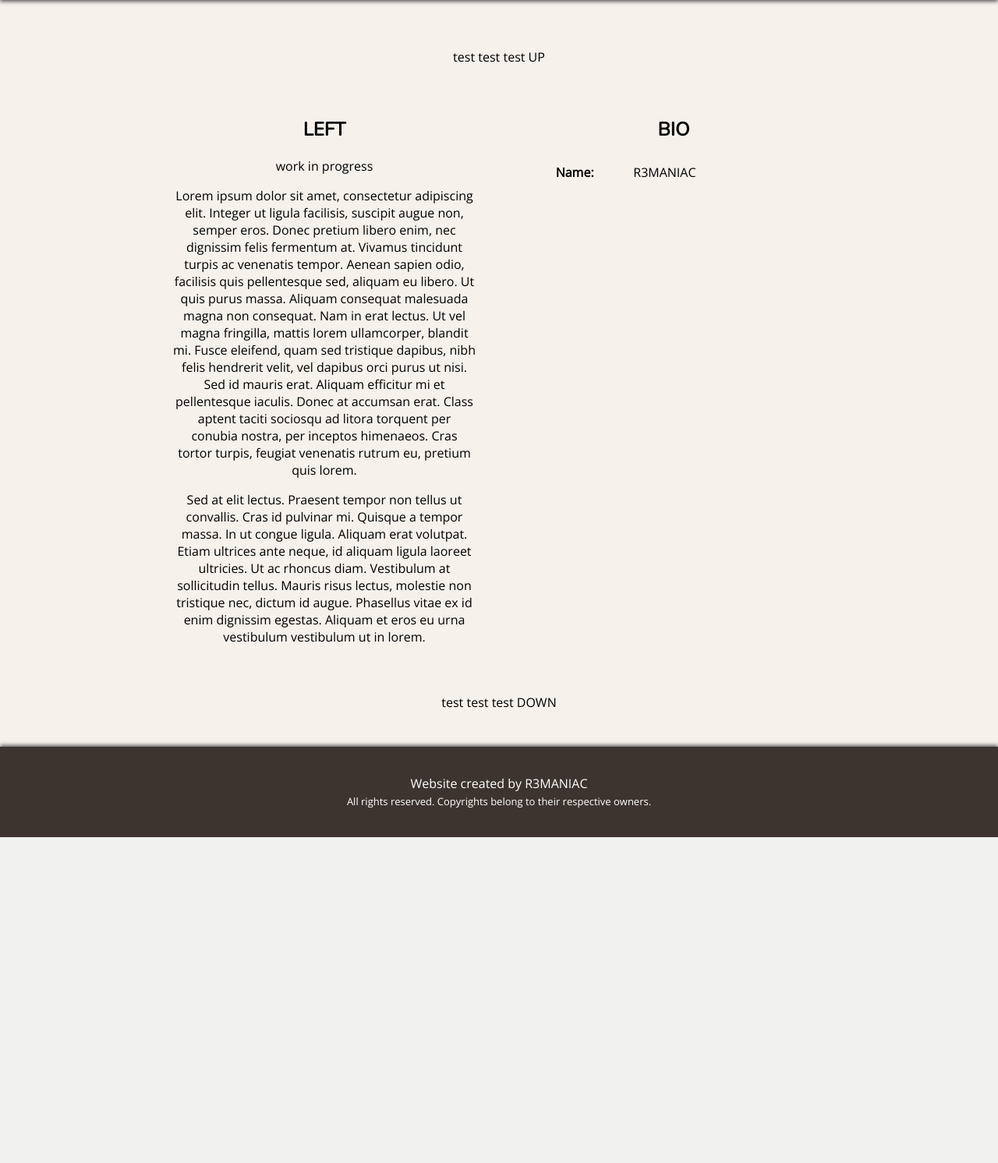
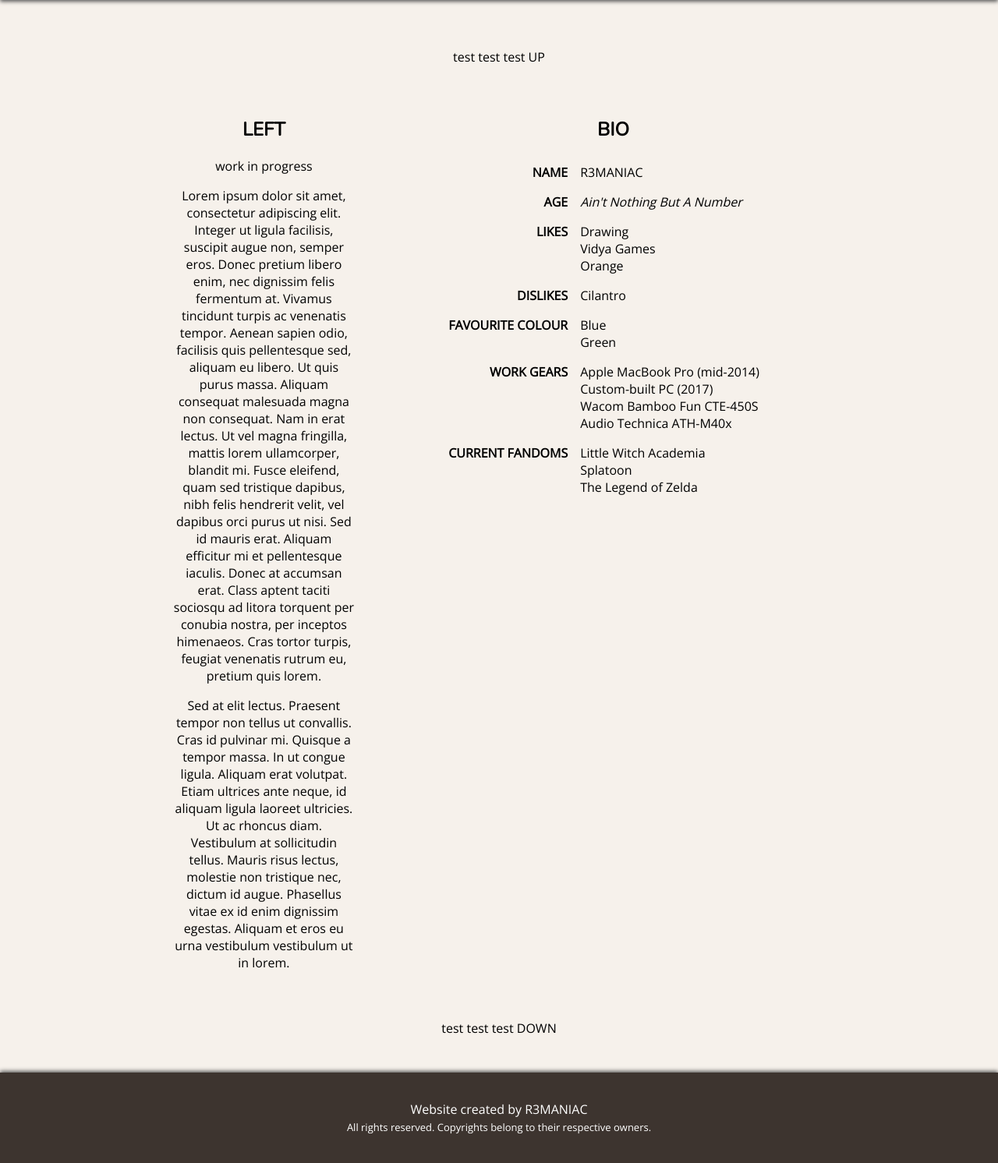
Before and after one commit to remaniac3/remaniac3.github.io, a PHP site: page /about.html in a window 1280 px wide. Shown: the part 50-1542 px from the top of the page at 78% size. Before the commit the page ends 1124 px from the top, so only its background shows below. Run offline with PHP 8.4, Linux system fonts and the light colour scheme.

Commit message:
axel's coding boot camp

```diff
--- a/about.html
+++ b/about.html
@@ -86,8 +86,55 @@
 
                 <table id="about">
                     <tr>
-                        <th>Name: </th>
+                        <th>NAME</th>
                         <td>R3MANIAC</td>
+                    </tr>
+
+                    <tr>
+                        <th>AGE</th>
+                        <td><i>Ain't Nothing But A Number</i></td>
+                    </tr>
+
+                    <tr>
+                        <th>LIKES</th>
+                        <td>Drawing
+                            <br>
+                            Vidya Games
+                            <br>
+                            Orange</td>
+                    </tr>
+
+                    <tr>
+                        <th>DISLIKES</th>
+                        <td>Cilantro</td>
+                    </tr>
+
+                    <tr>
+                        <th>FAVOURITE COLOUR</th>
+                        <td>Blue
+                            <br>
+                            Green</td>
+                    </tr>
+
+                    <tr>
+                        <th>WORK GEARS</th>
+                        <td>Apple MacBook Pro (mid-2014)
+                            <br>
+                            Custom-built PC (2017)
+                            <br>
+                            Wacom Bamboo Fun CTE-450S
+                            <br>
+                            Audio Technica ATH-M40x
+                        </td>
+                    </tr>
+
+                    <tr>
+                        <th>CURRENT FANDOMS</th>
+                        <td>Little Witch Academia
+                            <br>
+                            Splatoon
+                            <br>
+                            The Legend of Zelda</td>
                     </tr>
                 </table>
 
--- a/index.html
+++ b/index.html
@@ -37,7 +37,7 @@
 
 
 <div class="main">
-    <p><img src="https://remaniac3.github.io/img/golden_png_500.png", width="300px", height="300px"></img></p>
+    <p align=center><img src="img/golden_png_500.png", width="300px", height="300px"></img></p>
     <p>Hello there! This is R3MANIAC.</p>
     <p>The website is still work in progress, so there is nothing much to see yet, unfortunately.</p>
     <p>That being said, the links that lead to my online portfolio are still available as below. Feel free to check them out!</p>
--- a/style.css
+++ b/style.css
@@ -75,8 +75,9 @@ h3 {
         text-align: center;
         text-decoration: none;
         display: inline-block;
-        width: 30%;
+        width: 50%;
         text-decoration: none;
+        word-wrap: break-word;
     }
 
     a.buttonSNS:hover, a.button:active {
@@ -161,6 +162,13 @@ h3 {
 
     table#about td {
         text-align: left;
+        padding: 8px;
+    }
+
+    table#about th {
+        text-align: right;
+        font-weight: bold;
+        vertical-align: text-top;
         padding: 8px;
     }
 
@@ -273,12 +281,12 @@ h3 {
     }
 
     .aboutLEFT {
-        flex: 50%;
+        flex: 30%;
         padding: 30px;
     }
 
     .aboutRIGHT {
-        flex: 50%;
+        flex: 70%;
         padding: 30px;
     }
 
```
